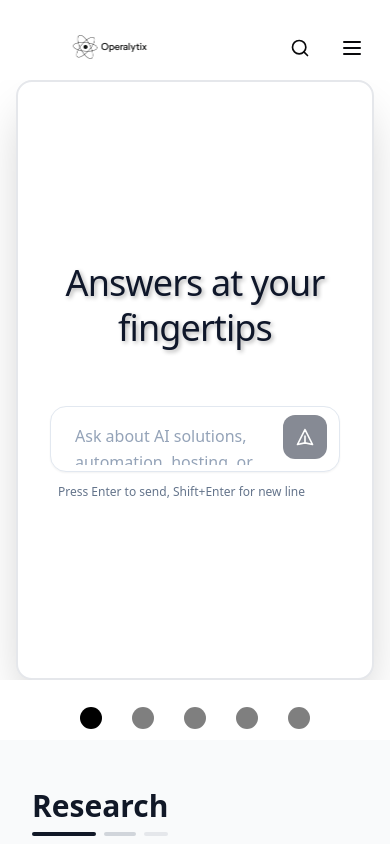
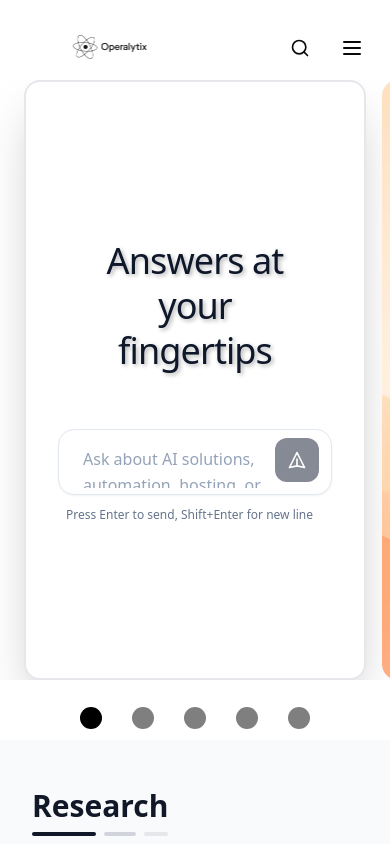
Before and after one commit to xgaming6285/Operalityx, a React (Vite) app in the folder frontend/: page / in a window 390 px wide. Shown: the top 844 px of the page. Built offline with nearby package versions, Linux system fonts and the light colour scheme.

Commit message:
fix mobile carousel

```diff
--- a/frontend/src/components/HeroCarousel.tsx
+++ b/frontend/src/components/HeroCarousel.tsx
@@ -1,9 +1,10 @@
-import { useState } from 'react';
+import { useState, useEffect } from 'react';
 import { motion } from 'framer-motion';
 import ChatBox from './ChatBox';
 
 const HeroCarousel = () => {
     const [currentSlide, setCurrentSlide] = useState(0);
+    const [cardWidth, setCardWidth] = useState(0);
 
     const cards = [
         {
@@ -40,14 +41,32 @@ const HeroCarousel = () => {
         }
     ];
 
-    // Calculate card width based on screen size (same as original)
-    const getCardWidth = () => {
+    // Calculate card width based on screen size and update on resize
+    const calculateCardWidth = () => {
         if (typeof window !== 'undefined') {
+            // For mobile: card width + gap = viewport width - container padding
+            // Card width: calc(100vw - 3rem), gap: 0.5rem on each side = 1rem total
+            // Total per slide: calc(100vw - 2rem)
             return window.innerWidth < 768 ? window.innerWidth - 32 : window.innerWidth - 230;
         }
         return 0;
     };
 
+    // Initialize card width and set up resize listener
+    useEffect(() => {
+        const updateCardWidth = () => {
+            setCardWidth(calculateCardWidth());
+        };
+
+        // Set initial width
+        updateCardWidth();
+
+        // Add resize listener
+        window.addEventListener('resize', updateCardWidth);
+
+        // Cleanup
+        return () => window.removeEventListener('resize', updateCardWidth);
+    }, []);
 
 
     // Navigate to specific slide
@@ -83,16 +102,16 @@ const HeroCarousel = () => {
 
     return (
         <div className="space-y-4 sm:space-y-6">
-            <div className="relative w-full overflow-hidden">
+            <div className="relative w-full overflow-hidden px-4 sm:px-0">
                 <motion.div
                     className="flex cursor-grab active:cursor-grabbing"
                     drag="x"
-                    dragConstraints={{ right: 0, left: -(cards.length - 1) * getCardWidth() }}
+                    dragConstraints={{ right: 0, left: -(cards.length - 1) * cardWidth }}
                     dragElastic={0.2}
                     dragTransition={{ bounceStiffness: 600, bounceDamping: 20 }}
                     onDragEnd={handleDragEnd}
                     animate={{
-                        x: -currentSlide * getCardWidth()
+                        x: -currentSlide * cardWidth
                     }}
                     transition={{
                         type: "spring",
@@ -104,7 +123,7 @@ const HeroCarousel = () => {
                     {cards.map((card) => (
                         <div
                             key={card.id}
-                            className={`relative min-w-[calc(100vw-2rem)] sm:min-w-[calc(100vw-14.375rem)] h-[600px] sm:h-[700px] lg:h-[810px] rounded-2xl sm:rounded-3xl overflow-hidden mx-4 sm:mx-6 flex-shrink-0 ${
+                            className={`relative min-w-[calc(100vw-3rem)] sm:min-w-[calc(100vw-14.375rem)] h-[600px] sm:h-[700px] lg:h-[810px] rounded-2xl sm:rounded-3xl overflow-hidden mx-2 sm:mx-6 flex-shrink-0 ${
                                 card.type === 'chat'
                                     ? 'bg-white border-2 border-gray-200 shadow-2xl'
                                     : ''
```
